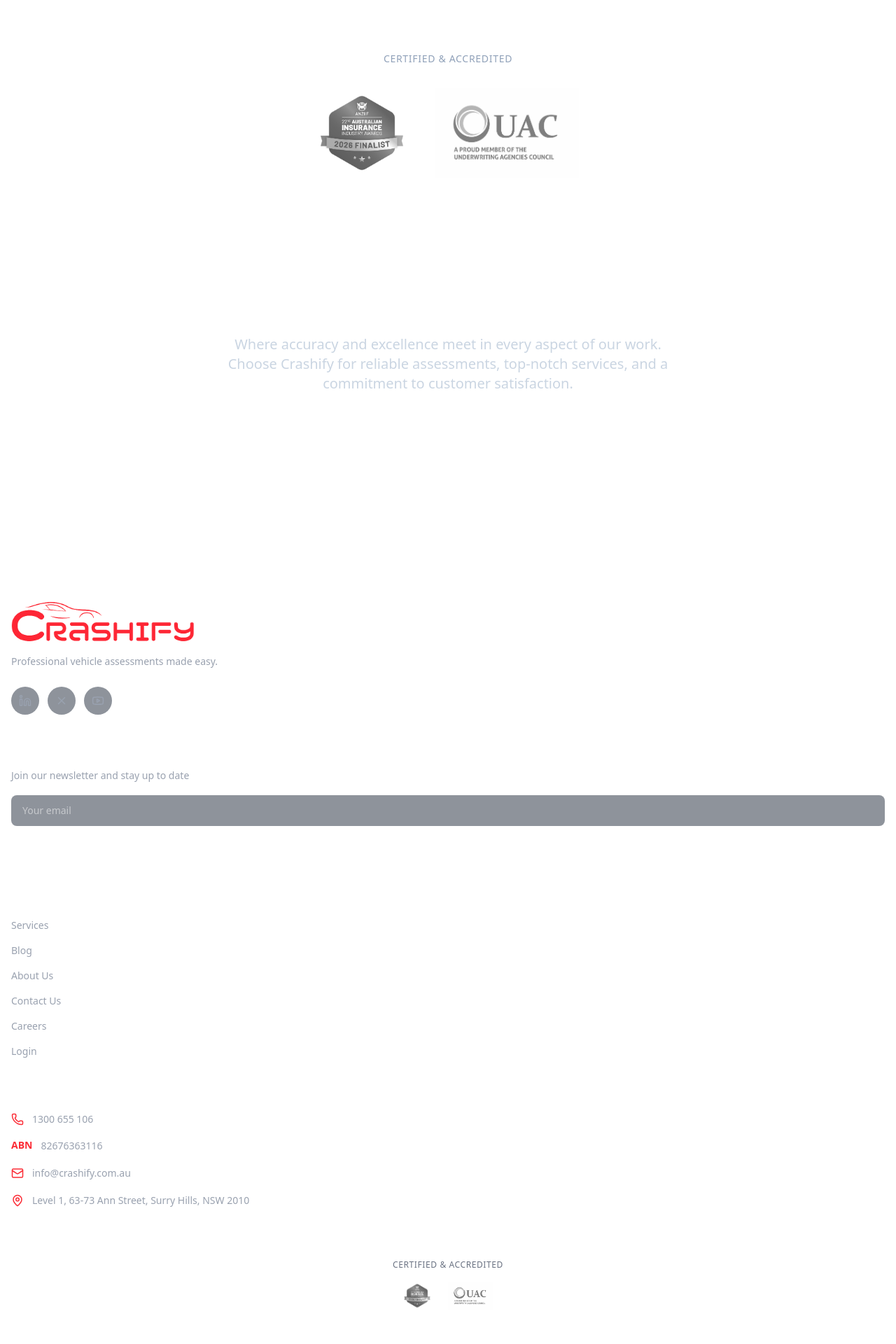
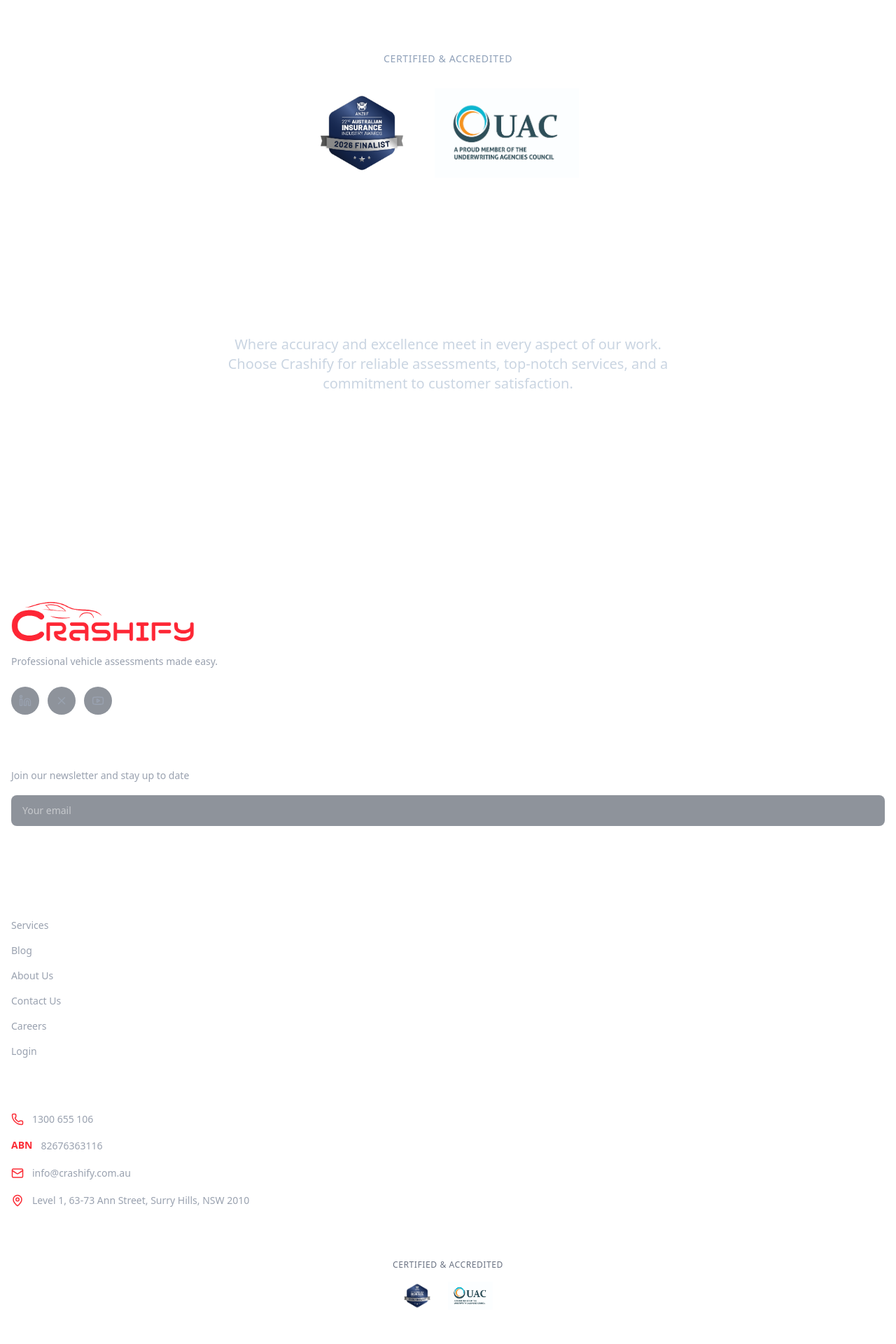
Before and after one commit to kariemGerges/crashify, a Next.js app: page /pages/about in a window 1280 px wide. Shown: the part 5900-7820 px from the top of the page at 70% size. Built offline with nearby package versions, Linux system fonts and the light colour scheme.

Commit message:
fixing logo

```diff
--- a/src/app/components/Footer.tsx
+++ b/src/app/components/Footer.tsx
@@ -59,12 +59,10 @@ export default function Footer() {
 
     const certifications = [
         {
-            href: 'https://www.aami.com.au/',
             src: '/AU.png',
             alt: 'AU logo',
         },
         {
-            href: 'https://www.example-industry-body.com.au/',
             src: '/UAC.jpg',
             alt: 'UAC logo',
         },
@@ -185,22 +183,14 @@ export default function Footer() {
                     </p>
                     <div className="flex flex-wrap items-center justify-center md:justify-start gap-6 sm:gap-8">
                         {certifications.map(cert => (
-
-                <a
+                            <Image
                                 key={cert.src}
-                href={cert.href}
-                target="_blank"
-                rel="noopener noreferrer"
-                className="opacity-70 hover:opacity-100 grayscale hover:grayscale-0 transition-all duration-300"
-            >
-                <Image
                                 src={cert.src}
                                 alt={cert.alt}
                                 width={140}
                                 height={140}
                                 className="h-10 sm:h-12 w-auto object-contain"
                             />
-            </a>
                         ))}
                     </div>
                 </div>
--- a/src/app/components/HomePage/Hero.tsx
+++ b/src/app/components/HomePage/Hero.tsx
@@ -5,14 +5,12 @@ import StatCard from '@/app/components/HomePage/animated-stats-cards';
 
 const certifications = [
     {
-        href: 'https://www.aami.com.au/',
         src: '/AU.png',
         alt: 'AU logo',
         width: 730,
         height: 730,
     },
     {
-        href: 'https://www.example-industry-body.com.au/',
         src: '/UAC.jpg',
         alt: 'UAC logo',
         width: 874,
@@ -210,21 +208,14 @@ export default function CrashifyHero() {
                         </p>
                         <div className="flex flex-wrap items-center justify-center gap-8 sm:gap-12 md:gap-16">
                             {certifications.map(cert => (
-                                <a
+                                <Image
                                     key={cert.src}
-                                    href={cert.href}
-                                    target="_blank"
-                                    rel="noopener noreferrer"
-                                    className="opacity-70 hover:opacity-100 grayscale hover:grayscale-0 transition-all duration-300"
-                                >
-                                    <Image
                                     src={cert.src}
                                     alt={cert.alt}
                                     width={cert.width}
                                     height={cert.height}
                                     className="h-24 sm:h-32 md:h-40 w-auto object-contain"
                                 />
-                                </a>
                             ))}
                         </div>
                     </div>
--- a/src/app/pages/(main)/about/page.tsx
+++ b/src/app/pages/(main)/about/page.tsx
@@ -105,14 +105,12 @@ export default function CrashifyAbout() {
 
     const certifications = [
         {
-            href: 'https://www.aami.com.au/',
             src: '/AU.png',
             alt: 'AU logo',
             width: 730,
             height: 730,
         },
         {
-            href: 'https://www.example-industry-body.com.au/',
             src: '/UAC.jpg',
             alt: 'UAC logo',
             width: 874,
@@ -716,21 +714,14 @@ export default function CrashifyAbout() {
                             </p>
                             <div className="flex flex-wrap items-center justify-center gap-10 sm:gap-16 md:gap-20">
                                 {certifications.map(cert => (
-                                    <a
+                                    <Image
                                         key={cert.src}
-                                        href={cert.href}
-                                        target="_blank"
-                                        rel="noopener noreferrer"
-                                        className="opacity-70 hover:opacity-100 grayscale hover:grayscale-0 transition-all duration-300"
-                                    >
-                                        <Image
                                         src={cert.src}
                                         alt={cert.alt}
                                         width={cert.width}
                                         height={cert.height}
                                         className="h-32 sm:h-40 md:h-48 w-auto object-contain"
                                     />
-                                    </a>
                                 ))}
                             </div>
                         </div>
```
Lines whose indentation alone changed are shown as unchanged.
